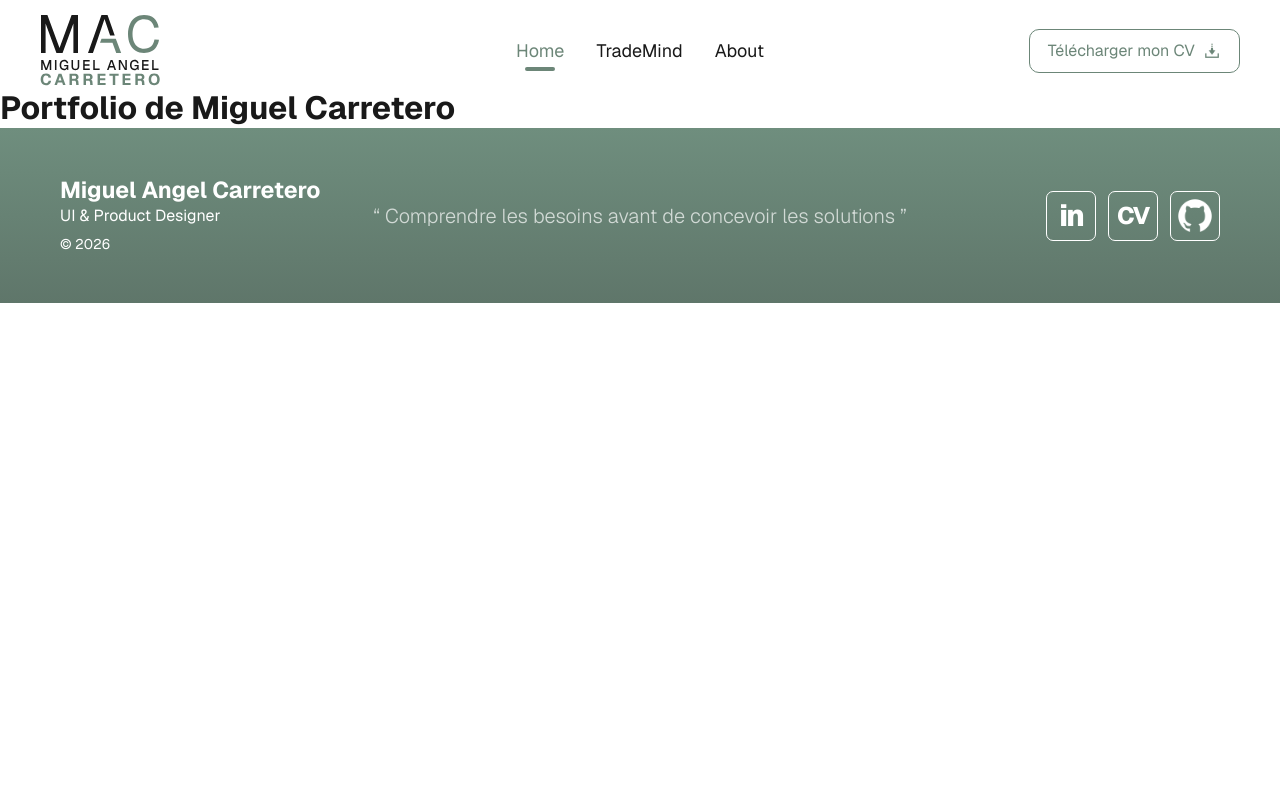
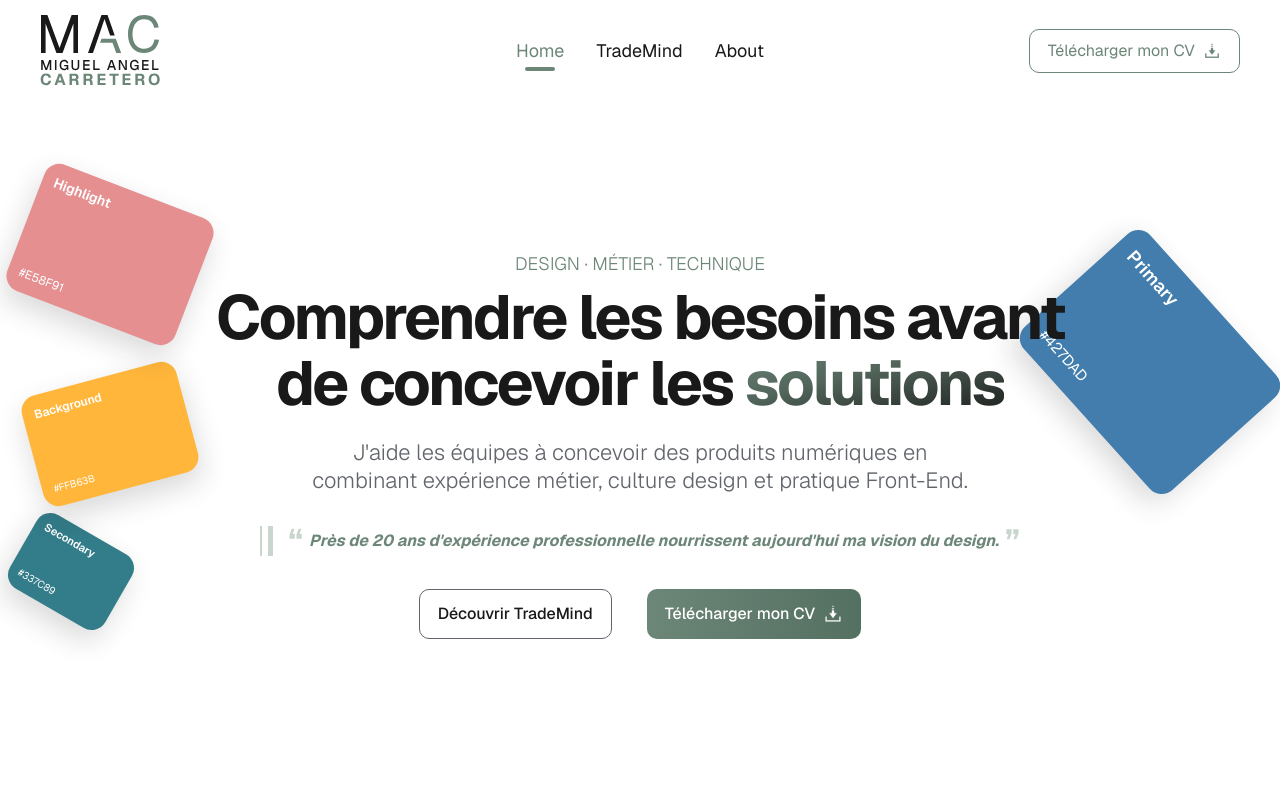
Before and after one commit to miguel-carretero/portfolio, a Next.js app: page / in a window 1280 px wide. Shown: the top 800 px of the page. Built offline with nearby package versions, Linux system fonts and the light colour scheme.

Commit message:
feat: add home hero

```diff
--- a/src/app/page.tsx
+++ b/src/app/page.tsx
@@ -1,7 +1,9 @@
+import HomeHero from "@/components/home/HomeHero";
+
 export default function Home() {
   return (
     <main>
-      <h1>Portfolio de Miguel Carretero</h1>
+      <HomeHero />
     </main>
   );
 }
--- /dev/null
+++ b/src/components/home/HomeHero.module.css
@@ -0,0 +1,303 @@
+.hero {
+  position: relative;
+  display: grid;
+  min-height: clamp(560px, 56vw, 720px);
+  place-items: center;
+  overflow: hidden;
+  padding: 96px 24px;
+}
+
+.content {
+  position: relative;
+  z-index: 1;
+  display: flex;
+  width: min(100%, 900px);
+  flex-direction: column;
+  align-items: center;
+  text-align: center;
+}
+
+.eyebrow {
+  color: var(--color-accent);
+  font-size: 18px;
+  font-weight: 300;
+  line-height: 1.3;
+}
+
+.title {
+  max-width: 900px;
+  margin-top: 10px;
+  color: var(--color-text-primary);
+  font-size: clamp(42px, 5vw, 62px);
+  font-weight: 700;
+  letter-spacing: -0.04em;
+  line-height: 1.05;
+}
+
+.title span {
+  background: linear-gradient(
+    -14deg,
+    #191919 0%,
+    #303833 26%,
+    #52665b 60%,
+    var(--color-accent) 100%
+  );
+  background-clip: text;
+  -webkit-background-clip: text;
+  color: transparent;
+  -webkit-text-fill-color: transparent;
+}
+
+.description {
+  max-width: 682px;
+  margin-top: 22px;
+  color: var(--color-text-secondary);
+  font-size: clamp(18px, 2vw, 22px);
+  font-weight: 300;
+  line-height: 1.3;
+}
+
+.experience {
+  display: flex;
+  align-items: center;
+  gap: 6px;
+  max-width: 760px;
+  margin-top: 30px;
+  padding-left: 28px;
+  background:
+    linear-gradient(var(--color-accent-soft), var(--color-accent-soft)) left center / 2px
+      calc(100% - 2px) no-repeat,
+    linear-gradient(var(--color-accent-soft), var(--color-accent-soft)) 8px center / 5px
+      calc(100% - 2px) no-repeat;
+  color: var(--color-accent);
+  font-size: 16px;
+  font-style: italic;
+  font-weight: 700;
+  line-height: 1.5;
+}
+
+.experience::before,
+.experience::after {
+  color: var(--color-accent-soft);
+  font-size: 32px;
+  font-style: normal;
+  font-weight: 700;
+  line-height: 1;
+}
+
+.experience::before {
+  content: "“";
+}
+
+.experience::after {
+  content: "”";
+}
+
+.actions {
+  display: flex;
+  flex-wrap: wrap;
+  justify-content: center;
+  gap: 20px 35px;
+  margin-top: 32px;
+}
+
+.colorBlocks {
+  position: absolute;
+  inset: 0;
+  pointer-events: none;
+}
+
+.colorBlock {
+  position: absolute;
+  display: flex;
+  width: 150px;
+  min-height: 96px;
+  flex-direction: column;
+  justify-content: space-between;
+  padding: 16px;
+  border-radius: 16px;
+  box-shadow: 0 12px 28px rgb(25 25 25 / 16%);
+  color: var(--color-background);
+  font-size: 14px;
+  font-weight: 600;
+  line-height: 1.2;
+}
+
+.colorBlock span:last-child {
+  font-size: 12px;
+  font-weight: 400;
+}
+
+.primaryBlock {
+  top: 190px;
+  right: clamp(20px, calc(50% - 864px), 350px);
+  width: 220px;
+  min-height: 170px;
+  padding: 16px;
+  background: #427dad;
+  transform: rotate(48deg);
+  font-size: 18px;
+}
+
+.secondaryBlock {
+  bottom: 190px;
+  left: clamp(16px, calc(50% - 770px), 450px);
+  width: 110px;
+  min-height: 85px;
+  padding: 10px;
+  background: #337c89;
+  transform: rotate(30deg);
+  font-size: 11px;
+}
+
+.backgroundBlock {
+  top: 290px;
+  left: clamp(30px, calc(50% - 640px), 580px);
+  width: 160px;
+  min-height: 114px;
+  padding: 12px;
+  background: #ffb63b;
+  transform: rotate(-15deg);
+  font-size: 12px;
+}
+
+.highlightBlock {
+  top: 100px;
+  left: clamp(20px, calc(50% - 860px), 360px);
+  width: 180px;
+  min-height: 135px;
+  padding: 12px;
+  background: #e58f91;
+  transform: rotate(21deg);
+  font-size: 14px;
+}
+
+.primaryBlock span:last-child {
+  font-size: 15px;
+}
+
+.secondaryBlock span:last-child {
+  font-size: 10px;
+}
+
+.backgroundBlock span:last-child {
+  font-size: 10px;
+}
+
+.highlightBlock span:last-child {
+  font-size: 12px;
+}
+
+@media (min-width: 1440px) {
+  .primaryBlock {
+    width: 300px;
+    min-height: 223px;
+    padding: 20px;
+    font-size: 24px;
+  }
+
+  .primaryBlock span:last-child {
+    font-size: 20px;
+  }
+
+  .secondaryBlock {
+    width: 110px;
+    min-height: 80px;
+    padding: 12px;
+    font-size: 13px;
+  }
+
+  .secondaryBlock span:last-child {
+    font-size: 11px;
+  }
+
+  .backgroundBlock {
+    width: 160px;
+    min-height: 116px;
+    padding: 16px;
+    font-size: 16px;
+  }
+
+  .backgroundBlock span:last-child {
+    font-size: 13px;
+  }
+
+  .highlightBlock {
+    width: 198px;
+    min-height: 144px;
+    padding: 18px;
+    font-size: 18px;
+  }
+
+  .highlightBlock span:last-child {
+    font-size: 15px;
+  }
+}
+
+@media (min-width: 1600px) {
+  .primaryBlock {
+    width: 280px;
+    min-height: 203px;
+    padding: 24px;
+  }
+}
+
+@media (min-width: 1800px) {
+  .primaryBlock {
+    width: 326px;
+    min-height: 234px;
+    padding: 28px;
+    font-size: 28px;
+  }
+
+  .primaryBlock span:last-child {
+    font-size: 22px;
+  }
+}
+
+@media (max-width: 1279px) {
+  .colorBlocks {
+    display: none;
+  }
+}
+
+@media (max-width: 759px) {
+  .hero {
+    min-height: auto;
+    padding-block: 72px;
+  }
+
+  .eyebrow {
+    font-size: 14px;
+  }
+
+  .title {
+    font-size: clamp(38px, 11vw, 48px);
+  }
+
+  .description {
+    margin-top: 20px;
+    font-size: 18px;
+  }
+
+  .experience {
+    margin-top: 28px;
+    font-size: 15px;
+  }
+
+  .actions {
+    width: 100%;
+    gap: 16px;
+  }
+}
+
+@media (max-width: 440px) {
+  .hero {
+    padding-inline: 20px;
+  }
+
+  .actions {
+    flex-direction: column;
+    align-items: stretch;
+  }
+}
--- /dev/null
+++ b/src/components/home/HomeHero.tsx
@@ -0,0 +1,45 @@
+import PrimaryButton from "@/components/ui/PrimaryButton";
+import SecondaryButton from "@/components/ui/SecondaryButton";
+import styles from "./HomeHero.module.css";
+
+const colorBlocks = [
+  { className: styles.primaryBlock, label: "Primary", value: "#427DAD" },
+  { className: styles.secondaryBlock, label: "Secondary", value: "#337C89" },
+  { className: styles.backgroundBlock, label: "Background", value: "#FFB63B" },
+  { className: styles.highlightBlock, label: "Highlight", value: "#E58F91" },
+];
+
+export default function HomeHero() {
+  return (
+    <section className={styles.hero} aria-labelledby="hero-title">
+      <div className={styles.colorBlocks} aria-hidden="true">
+        {colorBlocks.map((block) => (
+          <div key={block.label} className={`${styles.colorBlock} ${block.className}`}>
+            <span>{block.label}</span>
+            <span>{block.value}</span>
+          </div>
+        ))}
+      </div>
+
+      <div className={styles.content}>
+        <p className={styles.eyebrow}>DESIGN · MÉTIER · TECHNIQUE</p>
+        <h1 id="hero-title" className={styles.title}>
+          Comprendre les besoins avant de concevoir les <span>solutions</span>
+        </h1>
+        <p className={styles.description}>
+          J&apos;aide les équipes à concevoir des produits numériques en combinant expérience métier,
+          culture design et pratique Front-End.
+        </p>
+        <blockquote className={styles.experience}>
+          Près de 20 ans d&apos;expérience professionnelle nourrissent aujourd&apos;hui ma vision du design.
+        </blockquote>
+        <div className={styles.actions}>
+          <SecondaryButton href="/trademind">Découvrir TradeMind</SecondaryButton>
+          <PrimaryButton href="/miguel-carretero-cv.pdf" download>
+            Télécharger mon CV
+          </PrimaryButton>
+        </div>
+      </div>
+    </section>
+  );
+}
--- /dev/null
+++ b/src/components/ui/PrimaryButton.module.css
@@ -0,0 +1,29 @@
+.button {
+  display: inline-flex;
+  align-items: center;
+  justify-content: center;
+  gap: 8px;
+  padding: 12px 18px;
+  border-radius: 10px;
+  background: linear-gradient(90deg, var(--color-accent), #547061);
+  color: var(--color-background);
+  font-size: 16px;
+  font-weight: 500;
+  line-height: 1.5;
+  transition: filter 160ms ease;
+}
+
+.button:hover {
+  filter: brightness(0.96);
+}
+
+.button:focus-visible {
+  outline: 2px solid var(--color-text-primary);
+  outline-offset: 4px;
+}
+
+@media (prefers-reduced-motion: reduce) {
+  .button {
+    transition: none;
+  }
+}
--- /dev/null
+++ b/src/components/ui/PrimaryButton.tsx
@@ -0,0 +1,24 @@
+import Image from "next/image";
+import type { ReactNode } from "react";
+import styles from "./PrimaryButton.module.css";
+
+type PrimaryButtonProps = {
+  children: ReactNode;
+  download?: boolean;
+  href: string;
+};
+
+export default function PrimaryButton({ children, download, href }: PrimaryButtonProps) {
+  return (
+    <a className={styles.button} href={href} download={download}>
+      {children}
+      <Image
+        src="/images/portfolio/hero-download-icon.png"
+        alt=""
+        width={20}
+        height={20}
+        aria-hidden="true"
+      />
+    </a>
+  );
+}
--- /dev/null
+++ b/src/components/ui/SecondaryButton.module.css
@@ -0,0 +1,28 @@
+.button {
+  display: inline-flex;
+  align-items: center;
+  justify-content: center;
+  padding: 12px 18px;
+  border: 1px solid var(--color-text-secondary);
+  border-radius: 10px;
+  color: var(--color-text-primary);
+  font-size: 16px;
+  font-weight: 500;
+  line-height: 1.5;
+  transition: background-color 160ms ease;
+}
+
+.button:hover {
+  background: rgb(25 25 25 / 4%);
+}
+
+.button:focus-visible {
+  outline: 2px solid var(--color-accent);
+  outline-offset: 4px;
+}
+
+@media (prefers-reduced-motion: reduce) {
+  .button {
+    transition: none;
+  }
+}
--- /dev/null
+++ b/src/components/ui/SecondaryButton.tsx
@@ -0,0 +1,16 @@
+import Link from "next/link";
+import type { ReactNode } from "react";
+import styles from "./SecondaryButton.module.css";
+
+type SecondaryButtonProps = {
+  children: ReactNode;
+  href: string;
+};
+
+export default function SecondaryButton({ children, href }: SecondaryButtonProps) {
+  return (
+    <Link className={styles.button} href={href}>
+      {children}
+    </Link>
+  );
+}
```
Also changed, not shown: public/images/portfolio/hero-download-icon.png (added).
